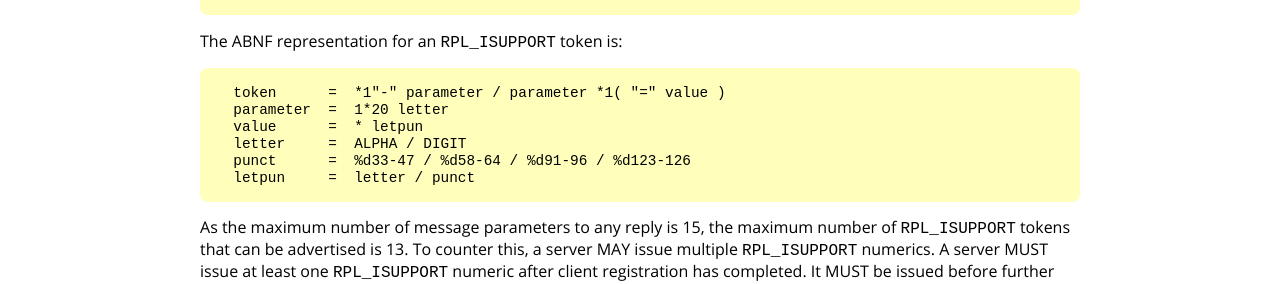
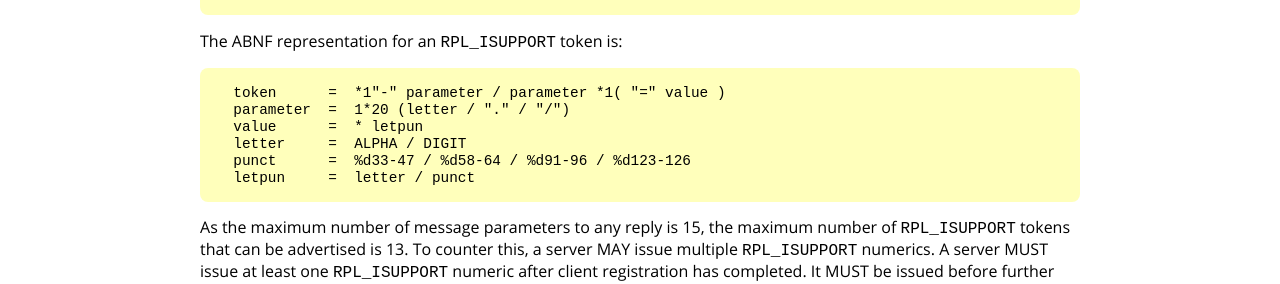
Before and after one commit to ircdocs/modern-irc, a Jekyll site: the page built from index.md, in a window 1280 px wide and 900 px high, scrolled down 63574 px. Shown: the part 175-459 px from the top of the window. Built offline with Jekyll 4.4.1, drawn with Linux system fonts in a browser that asks for light colours; the table of contents is made by our own code.

Commit message:
Relax ISUPPORT key syntax to allow vendor prefixes
See the discussion linked below for more background on the
motivation.

Closes: https://github.com/ircdocs/modern-irc/issues/250

```diff
--- a/_includes/modern-appendix.md
+++ b/_includes/modern-appendix.md
@@ -252,7 +252,7 @@ Part of the post-registration greeting. Clients SHOULD discover available featur
 The ABNF representation for an `RPL_ISUPPORT` token is:
 
       token      =  *1"-" parameter / parameter *1( "=" value )
-      parameter  =  1*20 letter
+      parameter  =  1*20 (letter / "." / "/")
       value      =  * letpun
       letter     =  ALPHA / DIGIT
       punct      =  %d33-47 / %d58-64 / %d91-96 / %d123-126
```
